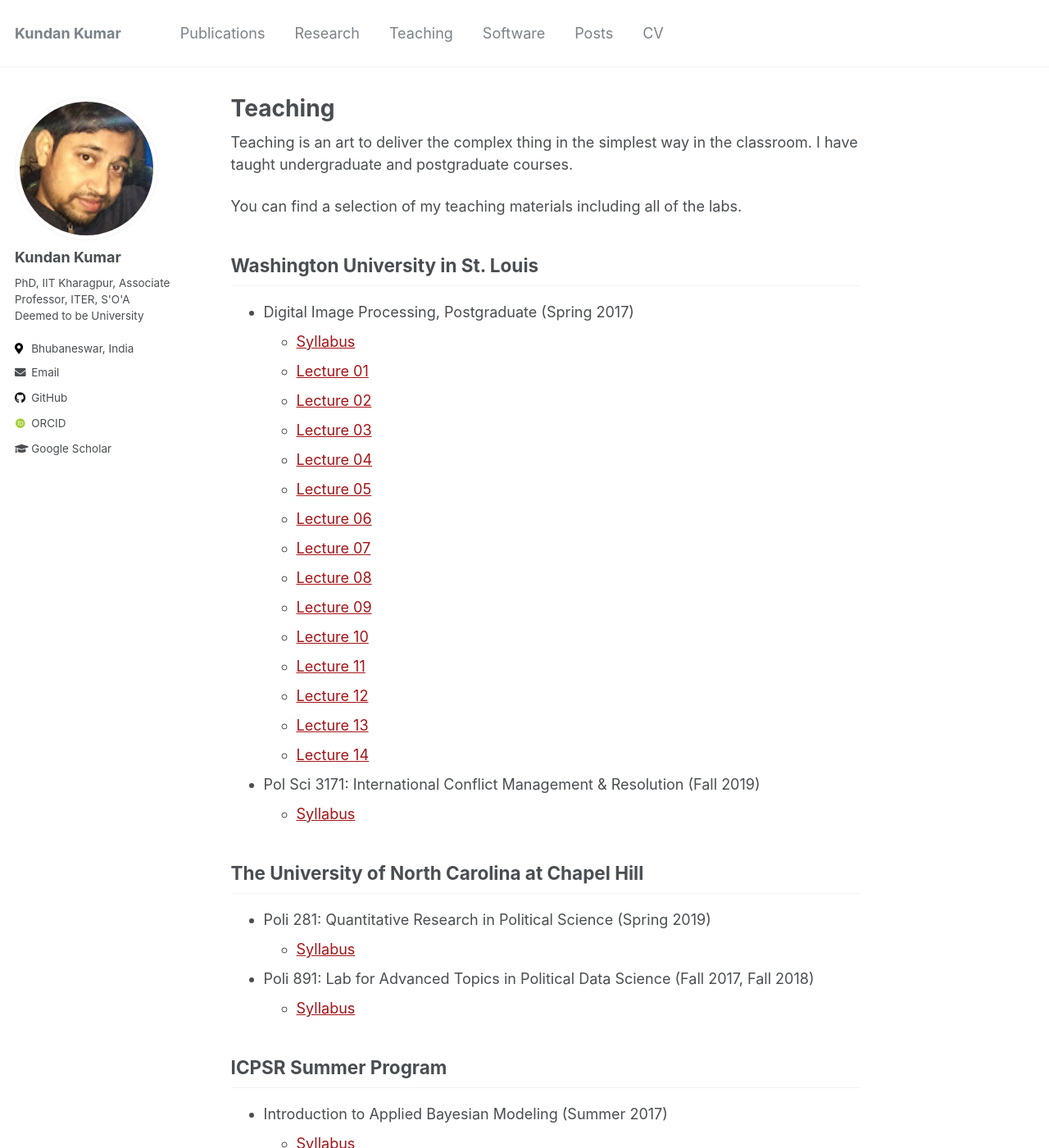
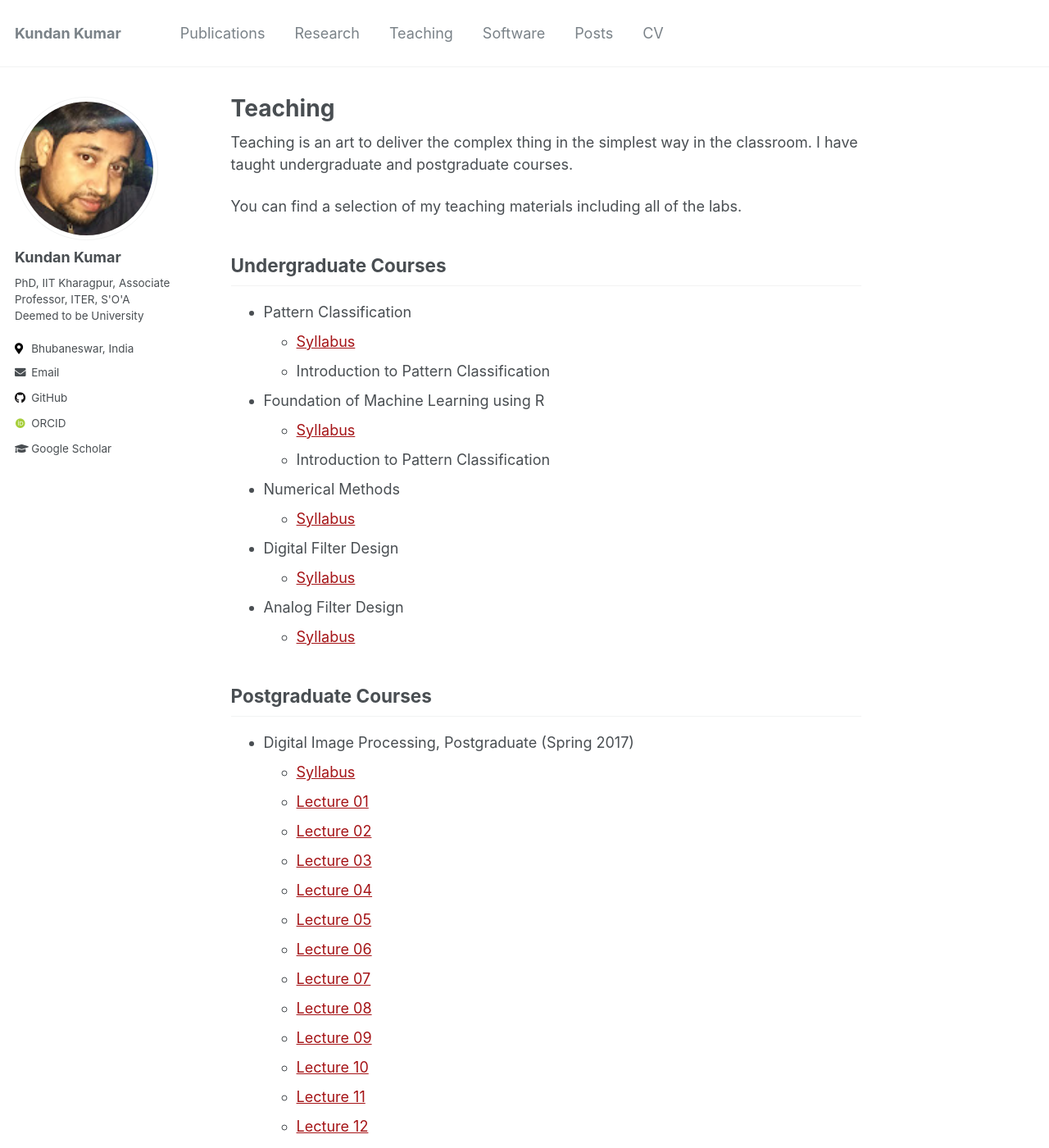
Before and after one commit to erkundanec/erkundanec.github.io, a Jekyll site: the page built from _pages/teaching.md, in a window 1280 px wide and 1400 px high. Shown: the whole window at 82% size. Built offline with Jekyll 4.4.1, drawn with Linux system fonts in a browser that asks for light colours; some web fonts are replaced.

Commit message:
Update teaching.md

```diff
--- a/_pages/teaching.md
+++ b/_pages/teaching.md
@@ -7,7 +7,25 @@ Teaching is an art to deliver the complex thing in the simplest way in the class
 
 You can find a selection of my teaching materials including all of the labs.
 
-## Washington University in St. Louis
+## Undergraduate Courses
+- Pattern Classification
+    - [Syllabus](/files/pdf/teaching/POLI 281 Syllabus.pdf)
+    - Introduction to Pattern Classification
+
+- Foundation of Machine Learning using R
+    - [Syllabus](/files/pdf/teaching/POLI 281 Syllabus.pdf)
+    - Introduction to Pattern Classification
+
+- Numerical Methods
+    - [Syllabus](/files/pdf/teaching/POLI 891 Syllabus.pdf)
+
+- Digital Filter Design
+    - [Syllabus](/files/pdf/teaching/POLI 891 Syllabus.pdf)
+
+- Analog Filter Design
+    - [Syllabus](/files/pdf/teaching/POLI 891 Syllabus.pdf)
+
+## Postgraduate Courses
 - Digital Image Processing, Postgraduate (Spring 2017)
     - [Syllabus](/files/pdf/teaching/PS 3090 Syllabus.pdf)
     - [Lecture 01](/files/pdf/teaching/Digital_Image_Processing/DIP_Lecture01.pdf)
@@ -24,15 +42,3 @@ You can find a selection of my teaching materials including all of the labs.
     - [Lecture 12](/files/pdf/teaching/Digital_Image_Processing/DIP_Lecture12.pdf)
     - [Lecture 13](/files/pdf/teaching/Digital_Image_Processing/DIP_Lecture13.pdf)
     - [Lecture 14](/files/pdf/teaching/Digital_Image_Processing/DIP_Lecture14.pdf)
-- Pol Sci 3171: International Conflict Management & Resolution (Fall 2019)
-    - [Syllabus](/files/pdf/teaching/PS 3171 Syllabus.pdf)
-
-## The University of North Carolina at Chapel Hill
-- Poli 281: Quantitative Research in Political Science (Spring 2019)
-    - [Syllabus](/files/pdf/teaching/POLI 281 Syllabus.pdf)
-- Poli 891: Lab for Advanced Topics in Political Data Science (Fall 2017, Fall 2018)
-    - [Syllabus](/files/pdf/teaching/POLI 891 Syllabus.pdf)
-
-## ICPSR Summer Program
-- Introduction to Applied Bayesian Modeling (Summer 2017)
-    - [Syllabus](/files/pdf/teaching/bayes2017.pdf)
```
